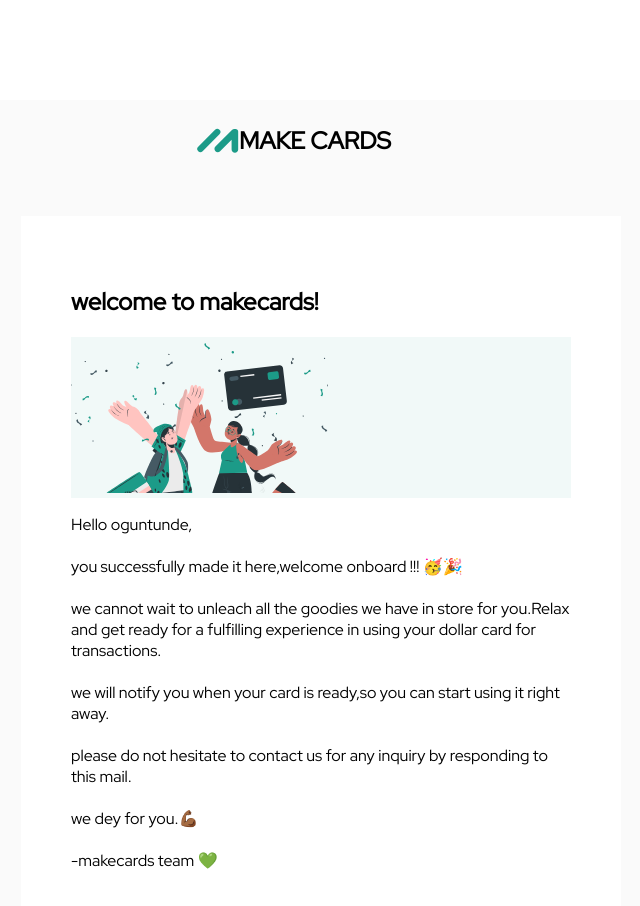
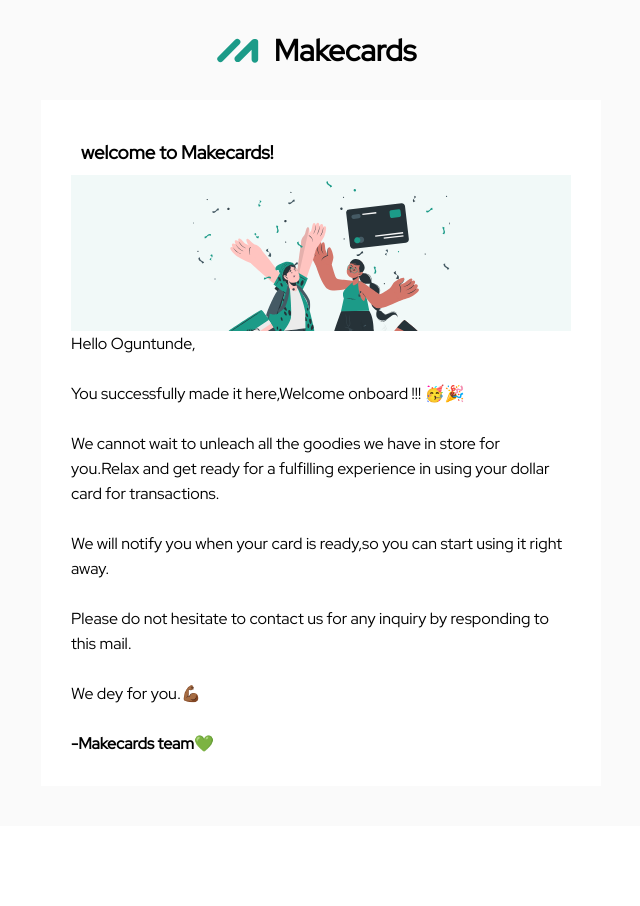
Before and after one commit to BusayoEsther/make-cards, a plain HTML site: page index.html in a window 1280 px wide. Shown: the whole page, without its empty margins (319-959 px from the left). After the commit the page ends 826 px from the top, so only its background shows below. Drawn offline with Linux system fonts and the light colour scheme.

Commit message:
I made changes

```diff
--- a/index.html
+++ b/index.html
@@ -19,29 +19,29 @@
     <div class="main">
       <div class="display">
         <img src="./image/logo.svg" alt="" />
-        <h2>MAKE CARDS</h2>
+        <h2>Makecards</h2>
       </div>
       <div class="border">
-        <h2>welcome to makecards!</h2>
-        <div class="image"><img src="./image/happy.svg" alt="" /></div>
+        <h3>welcome to Makecards!</h3>
+        <div class="image"><img class="img" src="./image/happy.svg" alt="" /></div>
         <p>
-          Hello oguntunde, <br />
+          Hello Oguntunde, <br />
           <br />
-          you successfully made it here,welcome onboard !!! 🥳🎉 <br />
+          You successfully made it here,Welcome onboard !!! 🥳🎉 <br />
           <br />
-          we cannot wait to unleach all the goodies we have in store for
+          We cannot wait to unleach all the goodies we have in store for
           you.Relax and get ready for a fulfilling experience in using your
           dollar card for transactions. <br />
           <br />
-          we will notify you when your card is ready,so you can start using it
+          We will notify you when your card is ready,so you can start using it
           right away. <br />
           <br />
-          please do not hesitate to contact us for any inquiry by responding to
+          Please do not hesitate to contact us for any inquiry by responding to
           this mail. <br />
           <br />
-          we dey for you.💪🏾 <br />
+          We dey for you.💪🏾 <br />
           <br />
-          -makecards team 💚
+          <b>-Makecards team</b>💚
         </p>
       </div>
     </div>
--- a/style.css
+++ b/style.css
@@ -1,22 +1,46 @@
+* {
+  margin: 0;
+  padding: 0;
+}
+h2 {
+  font-size: 30px;
+  padding: 10px;
+}
+h3 {
+  padding: 10px;
+}
+p {
+  line-height: 25px;
+}
 body {
-    font-family: 'Red Hat Display', sans-serif;
+  font-family: "Red Hat Display", sans-serif;
 }
 .main {
   background-color: #fafafa;
- padding: 5px;
-  width: 650px;
-  margin: 100px auto;
+  padding: 20px;
 }
 .display {
-    display: flex;
- margin-left: 200px;
+  display: flex;
+  gap: 5px;
+  justify-content: center;
+  align-items: center;
 }
+
 .image {
   background-color: #1c9b880f;
 }
+.img {
+  display: block;
+  margin: auto;
+}
 .border {
   background-color: white;
-  padding: 50px;
+  padding: 30px;
   width: 500px;
-  margin: 40px auto;
+  margin: 20px auto;
 }
+@media (max-width:500px) {
+  .border {
+    width: 350px;
+  }
+}
```
